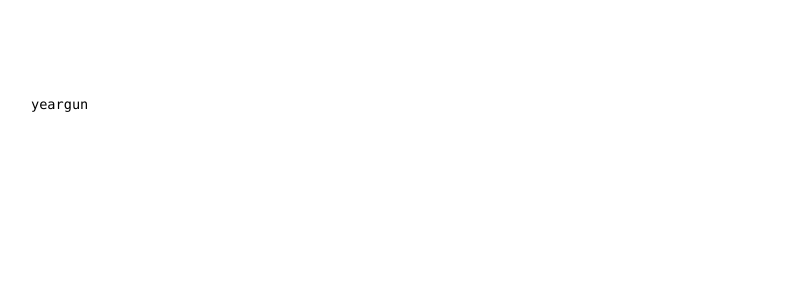
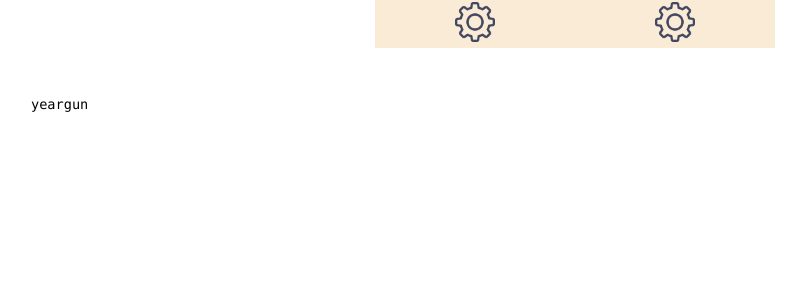
Before and after one commit to yeargun/test24, a Next.js app in the folder web_clientt/: page / in a window 1280 px wide. Shown: the top 300 px of the page, without its empty margins (65-871 px from the left). Built offline with nearby package versions, Linux system fonts and the light colour scheme.

Commit message:
header and further stylings

```diff
--- /dev/null
+++ b/web_clientt/components/AnswerSection/AnswerResponse.ts
@@ -0,0 +1,6 @@
+export interface AnswerResponse {
+  rightChoiceId: number;
+
+  //can be of any type, videos links etc
+  explanation: string;
+}
--- /dev/null
+++ b/web_clientt/components/Header.tsx
@@ -0,0 +1,127 @@
+import styles from "../styles/Header.module.css";
+import Image from "next/image";
+import Link from "next/link";
+import { useState } from "react";
+
+function Header() {
+  const [onHoverProfile, setOnHoverProfile] = useState<boolean>(false);
+  const [onHoverUpload, setOnHoverUpload] = useState<boolean>(false);
+
+  return (
+    <div className={styles.headerWrapper}>
+      {/* <Link
+        href="/upload"
+        onMouseOver={(e) => setOnHoverProfile(true)}
+        onMouseOut={(e) => setOnHoverProfile(false)}
+        className={styles.wrapperLink}
+      >
+        {onHoverProfile ? (
+          <h3 className={styles.onHoverText}>Upload</h3>
+        ) : (
+          <Image
+            className={styles.headerIcon + "profile"}
+            src={"/settings-icon.png"}
+            alt={"settings-icon"}
+            width={40}
+            height={40}
+          />
+        )}
+      </Link>
+      <Link
+        href="/upload"
+        onMouseOver={(e) => setOnHoverProfile(true)}
+        onMouseOut={(e) => setOnHoverProfile(false)}
+        className={styles.wrapperLink}
+      >
+        {onHoverProfile ? (
+          <h3 className={styles.onHoverText}>Upload</h3>
+        ) : (
+          <Image
+            className={styles.headerIcon + "profile"}
+            src={"/settings-icon.png"}
+            alt={"settings-icon"}
+            width={40}
+            height={40}
+          />
+        )}
+      </Link> */}
+      <Link
+        href="/upload"
+        onMouseOver={(e) => setOnHoverUpload(true)}
+        onMouseOut={(e) => setOnHoverUpload(false)}
+        className={styles.wrapperLink}
+        draggable={false}
+      >
+        <div className={styles.iconAndTextWrapper}>
+          {onHoverUpload ? (
+            <h3 className={styles.onHoverText}>Upload</h3>
+          ) : (
+            <Image
+              draggable={false}
+              className={styles.headerIcon + "profile"}
+              src={"/settings-icon.png"}
+              alt={"settings-icon"}
+              width={40}
+              height={40}
+            />
+          )}
+        </div>
+      </Link>
+      <Link
+        draggable={false}
+        href="/profile"
+        onMouseOver={(e) => setOnHoverProfile(true)}
+        onMouseOut={(e) => setOnHoverProfile(false)}
+        className={styles.wrapperLink}
+      >
+        <div className={styles.iconAndTextWrapper}>
+          {onHoverProfile ? (
+            <h3 className={styles.onHoverText}>Profile</h3>
+          ) : (
+            <Image
+              draggable={false}
+              className={styles.headerIcon + "profile"}
+              src={"/settings-icon.png"}
+              alt={"settings-icon"}
+              width={40}
+              height={40}
+            />
+          )}
+        </div>
+      </Link>
+    </div>
+  );
+}
+
+export default Header;
+
+{
+  /* <Stack direction="row" spacing={2}> */
+}
+{
+  /* <IconButton
+          className={styles.iconButton}
+          size="large"
+          aria-label="delete"
+          id="1"
+        >
+          <PersonRoundedIcon />
+        </IconButton>
+        <IconButton className={styles.iconButton} aria-label="delete" id="2">
+          <PersonRoundedIcon />
+        </IconButton>
+        <IconButton className={styles.iconButton} aria-label="delete" id="3">
+          <UploadRoundedIcon />
+        </IconButton>
+        <IconButton
+          className={styles.iconButton}
+          size="large"
+          aria-label="Profile"
+          id="4"
+        >
+          <PersonRoundedIcon size="large" />
+        </IconButton> */
+}
+{
+  /* </Stack> */
+}
--- a/web_clientt/package.json
+++ b/web_clientt/package.json
@@ -9,6 +9,10 @@
     "lint": "next lint"
   },
   "dependencies": {
+    "@emotion/react": "^11.10.6",
+    "@emotion/styled": "^11.10.6",
+    "@mui/icons-material": "^5.11.11",
+    "@mui/material": "^5.11.11",
     "@next/font": "13.1.6",
     "@types/node": "18.14.0",
     "@types/react": "18.0.28",
--- a/web_clientt/pages/_app.tsx
+++ b/web_clientt/pages/_app.tsx
@@ -1,6 +1,12 @@
 import "../styles/globals.css";
 import type { AppProps } from "next/app";
+import Header from "components/Header";
 
 export default function App({ Component, pageProps }: AppProps) {
-  return <Component {...pageProps} />;
+  return (
+    <>
+      <Header />
+      <Component {...pageProps} />
+    </>
+  );
 }
--- a/web_clientt/pages/index.tsx
+++ b/web_clientt/pages/index.tsx
@@ -1,9 +1,5 @@
 import Head from "next/head";
-import Image from "next/image";
-import { Inter } from "@next/font/google";
 import styles from "../styles/Home.module.css";
-
-const inter = Inter({ subsets: ["latin"] });
 
 export default function Home() {
   return (
--- /dev/null
+++ b/web_clientt/styles/Header.module.css
@@ -0,0 +1,36 @@
+.headerWrapper {
+  width: 50vh;
+  height: 6vh;
+  background-color: antiquewhite;
+  position: absolute;
+  left: 50%;
+  transform: translate(-50%);
+  display: flex;
+  justify-content: space-around;
+  align-items: center;
+}
+
+.headerIcon {
+}
+
+.onHoverText {
+  user-select: none;
+}
+
+.iconAndTextWrapper {
+  width: 7vh;
+  text-align: center;
+}
+
+/* .headerWrapper a:hover {
+  color: #ffd700;
+
+  .headerIcon {
+
+  }
+} */
+
+.wrapperLink {
+  text-decoration: none;
+  color: black;
+}
```
Also changed, not shown: web_clientt/components/AnswerSection/AnswerSection.tsx (+35 -13 lines), web_clientt/components/ButtonOnHoverText.tsx (added, +84 -0 lines), web_clientt/components/QuestionCard/QuestionCard.tsx (+7 -1 lines), web_clientt/pages/test0.tsx (+27 -20 lines), web_clientt/styles/ButtonOnHoverText.module.css (added), 1 other file (tests, documents, lock files or other folders).
